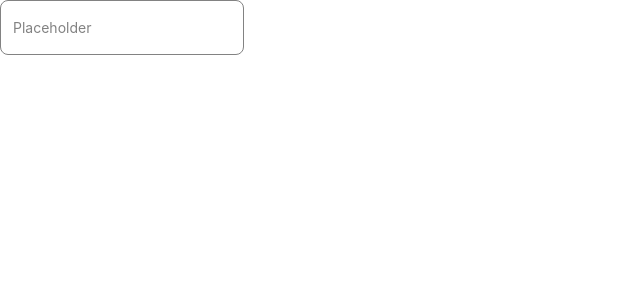
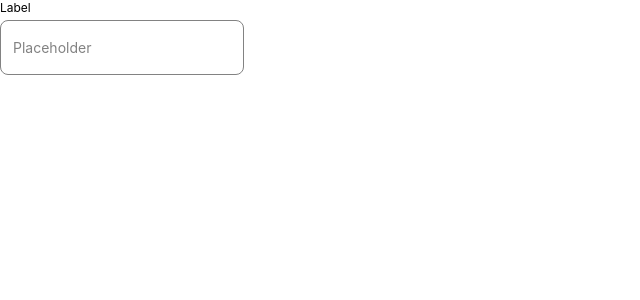
Before and after one commit to Vanaldito/input-component, a React (Vite) app: page / in a window 1280 px wide. Shown: the top 300 px of the page, without its empty margins (0-640 px from the left). Built offline with nearby package versions, Linux system fonts and the light colour scheme.

Commit message:
fix: input component must have a label

```diff
--- a/src/component/Input.css
+++ b/src/component/Input.css
@@ -1,3 +1,11 @@
+.label {
+  display: flex;
+  flex-direction: column;
+  width: max-content;
+  font-size: 1.2rem;
+  gap: 5px;
+}
+
 .input {
   padding: 18px 12px;
   font-size: 1.4rem;
--- a/src/component/Input.tsx
+++ b/src/component/Input.tsx
@@ -1,14 +1,25 @@
 import "./Input.css";
 
+interface InputProps
+  extends React.DetailedHTMLProps<
+    React.InputHTMLAttributes<HTMLInputElement>,
+    HTMLInputElement
+  > {
+  label?: string;
+}
+
 export default function Input({
+  label = "Label",
   ...inputAttributes
-}: React.DetailedHTMLProps<
-  React.InputHTMLAttributes<HTMLInputElement>,
-  HTMLInputElement
->) {
+}: InputProps) {
   const className = inputAttributes.className
     ? `${inputAttributes.className} input`
     : "input";
 
-  return <input {...inputAttributes} className={className} />;
+  return (
+    <label className="label">
+      {label}
+      <input {...inputAttributes} className={className} />
+    </label>
+  );
 }
```
